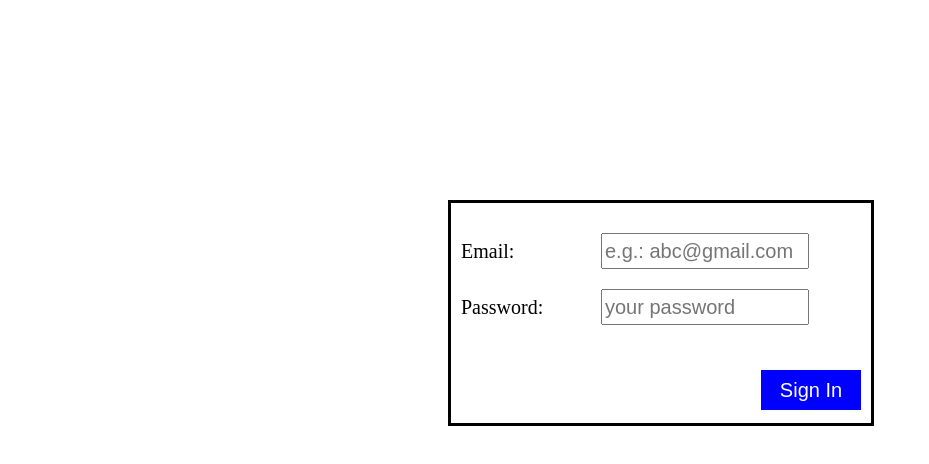
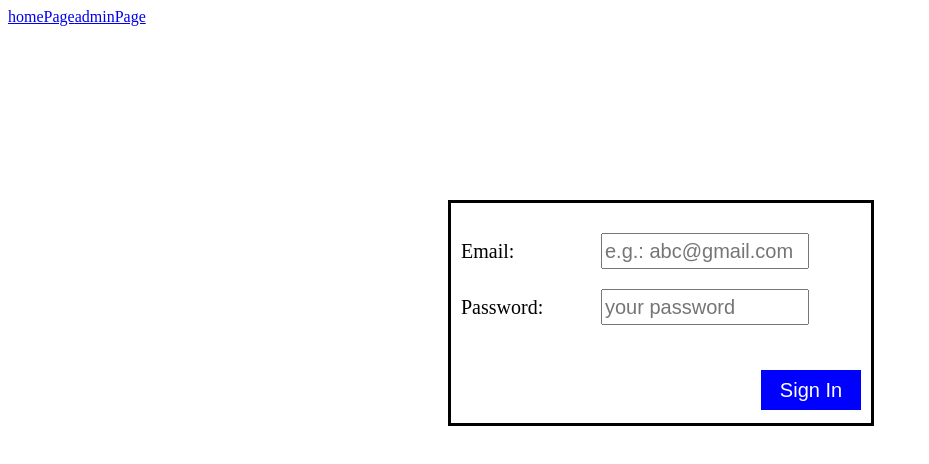
Before and after one commit to N-itish/ChatApp, a Vue app in the folder testapp/: page /#/login in a window 1280 px wide. Shown: the top 464 px of the page, without its empty margins (0-929 px from the left). Built offline with nearby package versions, Linux system fonts and the light colour scheme.

Commit message:
used lazy loading in routes

```diff
--- a/testapp/src/App.vue
+++ b/testapp/src/App.vue
@@ -1,5 +1,7 @@
 <template>
   <div id="app">
+    <router-link :to="{name:'home'}">homePage</router-link>
+    <router-link :to="{name:'admin', params:{data:'Hello'}}">adminPage</router-link>
     <router-view/>
   </div>
 </template>
@@ -18,4 +20,7 @@ button{
         color: white;
         font-size: 20px;
 }
+.router-link-exact-active{
+  color: red;
+}
 </style>
--- a/testapp/src/components/admin/AdminPanel.vue
+++ b/testapp/src/components/admin/AdminPanel.vue
@@ -4,7 +4,7 @@
           <label v-on:click = "showUserList">Display Users</label>
           <label v-on:click = "changePassword">Change Password</label>
       </div>
-
+      <p>The data sent over from the params:{{this.$route.params.data}}</p>
       <!-- <list-view v-if="showList" v-on:userDetails="getUserDetails"></list-view>
       <detailed-view  v-if="showDetails" :userData = "detailedUserData"></detailed-view>
       <change-password v-if="showPasswordChange"></change-password> -->
```
Also changed, not shown: testapp/src/router.js (+3 -9 lines).
